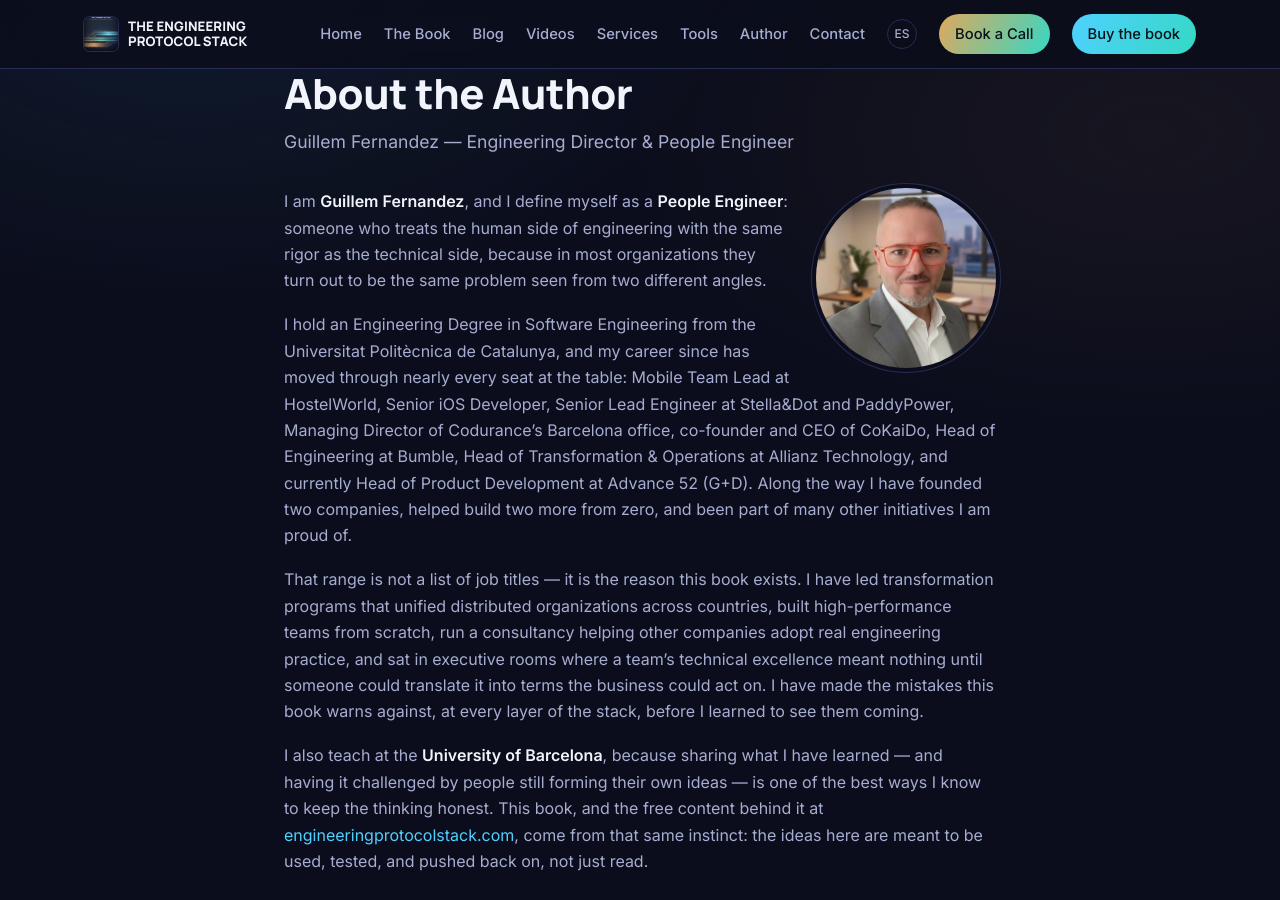
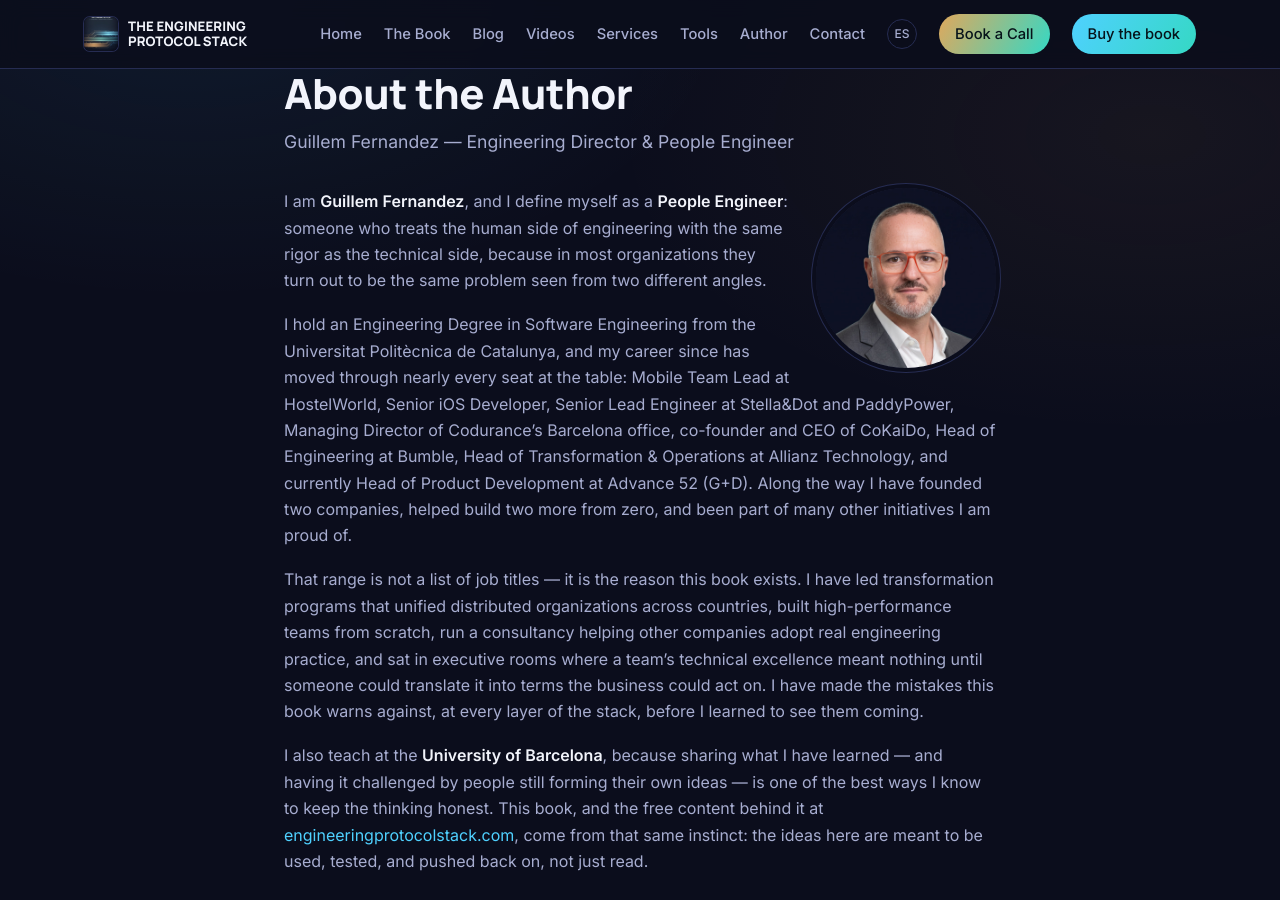
Before and after one commit to guillemf/engineeringprotocolstack, a Jekyll site: the page built from about.md, in a window 1280 px wide and 900 px high. Built offline with Jekyll 4.4.1, drawn with Linux system fonts in a browser that asks for light colours.

Commit message:
Updated author avatar

```diff
--- a/about.md
+++ b/about.md
@@ -5,15 +5,15 @@ description: >-
   Guillem Fernandez is an Engineering Director and People Engineer — former
   Head of Engineering at Bumble and Head of Transformation & Operations at
   Allianz Technology — and author of The Engineering Protocol Stack.
-image: /assets/images/author.jpg
+image: /assets/images/author-avatar.jpg
 permalink: /about/
 lang: en
 alt_lang_url: /es/about/
 ---
 
 <p>
-  <img src="{{ '/assets/images/author.jpg' | relative_url }}" alt="Guillem Fernandez"
-       width="365" height="500" class="author-photo">
+  <img src="{{ '/assets/images/author-avatar.jpg' | relative_url }}" alt="Guillem Fernandez"
+       width="800" height="800" class="author-photo">
 </p>
 
 I am **Guillem Fernandez**, and I define myself as a **People Engineer**:
--- a/es/index.html
+++ b/es/index.html
@@ -133,7 +133,7 @@ alt_lang_url: /
 <section class="author">
   <div class="wrap wrap--narrow">
     <div class="author-teaser">
-      <img src="{{ '/assets/images/author.jpg' | relative_url }}" alt="Guillem Fernandez" width="365" height="500">
+      <img src="{{ '/assets/images/author-avatar.jpg' | relative_url }}" alt="Guillem Fernandez" width="800" height="800">
       <div>
         <span class="eyebrow">Sobre el autor</span>
         <h3>Guillem Fernandez</h3>
--- a/index.html
+++ b/index.html
@@ -133,7 +133,7 @@ alt_lang_url: /es/
 <section class="author">
   <div class="wrap wrap--narrow">
     <div class="author-teaser">
-      <img src="{{ '/assets/images/author.jpg' | relative_url }}" alt="Guillem Fernandez" width="365" height="500">
+      <img src="{{ '/assets/images/author-avatar.jpg' | relative_url }}" alt="Guillem Fernandez" width="800" height="800">
       <div>
         <span class="eyebrow">About the author</span>
         <h3>Guillem Fernandez</h3>
```
Also changed, not shown: es/about.md (+3 -3 lines), assets/images/author-avatar.jpg (added).
